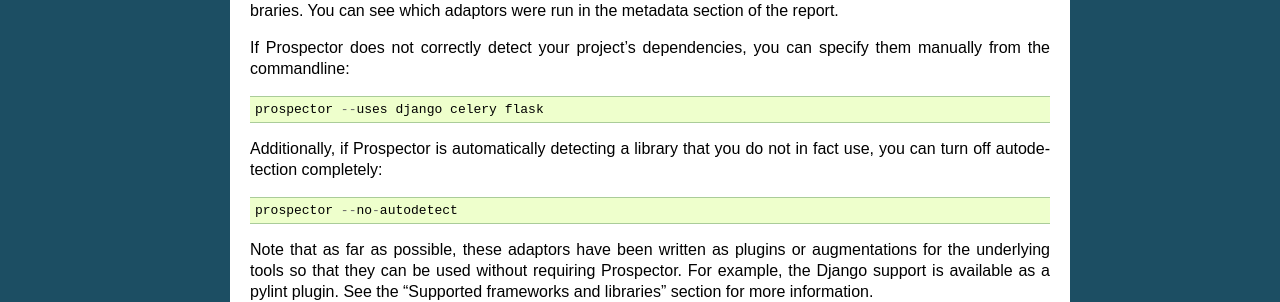
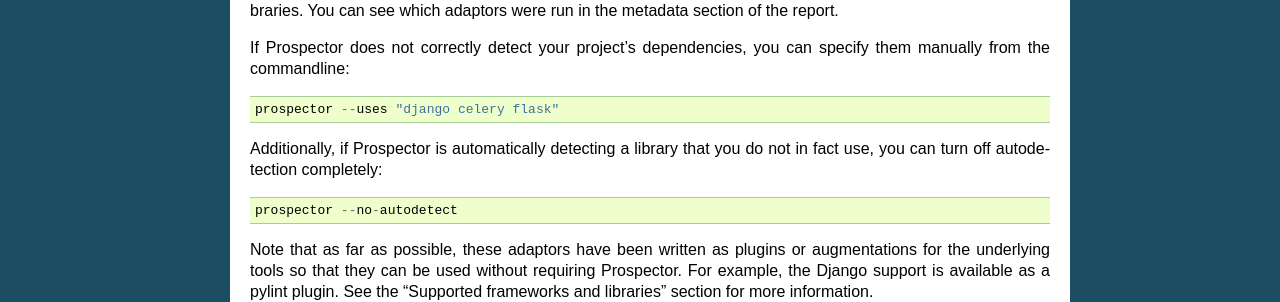
Before and after one commit to prospector-dev/prospector, a Sphinx documentation site: the page built from docs/usage.rst, in a window 1280 px wide. Shown: the part 1125-1427 px from the top of the page. Built offline with Sphinx 7.4.7, drawn with Linux system fonts in a browser that asks for light colours.

Commit message:
doc: uses flag with multiple items require quotes

```diff
--- a/docs/usage.rst
+++ b/docs/usage.rst
@@ -70,7 +70,7 @@
 
 If Prospector does not correctly detect your project's dependencies, you can specify them manually from the commandline::
 
-    prospector --uses django celery flask
+    prospector --uses "django celery flask"
 
 
 Additionally, if Prospector is automatically detecting a library that you do not in fact use, you can turn off autodetection completely::
```
